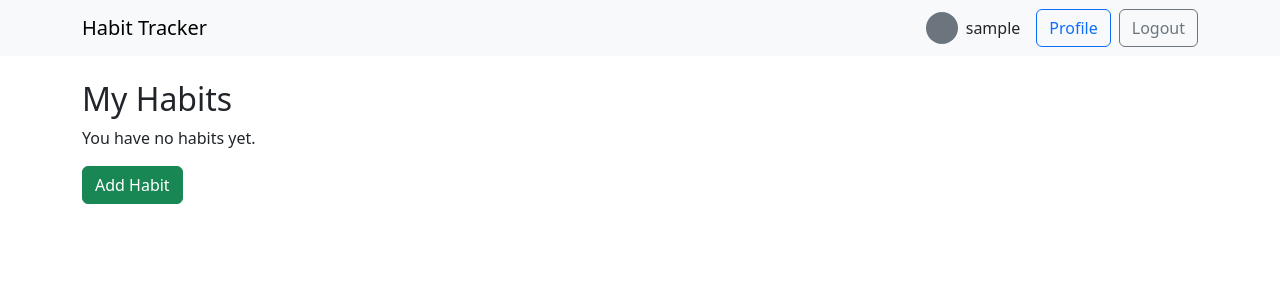
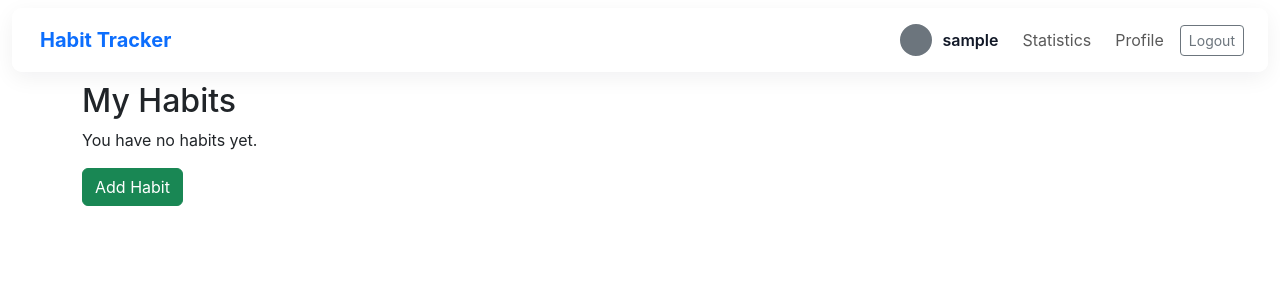
Before and after one commit to B1az1ng/habitTracker, a Django app: page / in a window 1280 px wide. Shown: the top 300 px of the page. Run offline with Django 5.2, Linux system fonts and the light colour scheme; the visitor is signed in with stand-in values (Sample User, id 1); data that the repository does not hold is empty.

Commit message:
Added statistics

```diff
--- a/habits/urls.py
+++ b/habits/urls.py
@@ -21,4 +21,7 @@ urlpatterns = [
     # Update habit
     path('habit/<int:pk>/inc/', views.increment_completion, name='habit-increment'),
     path('habit/<int:pk>/dec/', views.decrement_completion, name='habit-decrement'),
+
+    # Statistics
+    path('stats/', views.statistics, name='statistics'),
 ]
--- a/habits/views.py
+++ b/habits/views.py
@@ -1,4 +1,5 @@
-from datetime import date
+from datetime import date, timedelta
+import json
 
 from django.contrib import messages
 from django.contrib.auth.decorators import login_required
@@ -6,6 +7,7 @@ from django.shortcuts import render, redirect, get_object_or_404
 
 from .forms import UserRegisterForm, ProfileUpdateForm, HabitForm
 from .models import Habit, Completion
+
 
 
 def register(request):
@@ -156,3 +158,54 @@ def decrement_completion(request, pk):
     except Completion.DoesNotExist:
         pass
     return redirect('habit-list')
+
+@login_required
+def statistics(request):
+    """
+    Prepare per-habit counts for last 7 days plus totals,
+    and a JSON blob for Chart.js.
+    """
+    today = date.today()
+
+    labels = [(today - timedelta(days=i)).isoformat() for i in range(6, -1, -1)]
+
+    habits = Habit.objects.filter(user=request.user).order_by('created_at')
+
+    per_habit = []
+    totals = [0] * 7
+
+    for habit in habits:
+        counts = []
+        for i in range(6, -1, -1):
+            d = today - timedelta(days=i)
+            comp = Completion.objects.filter(habit=habit, date=d).first()
+            cnt = comp.count if comp else 0
+            counts.append(cnt)
+
+        totals = [t + c for t, c in zip(totals, counts)]
+
+        per_habit.append({
+            'id': habit.id,
+            'name': habit.name,
+            'counts': counts,
+            'goal': habit.daily_goal,
+            'total7': sum(counts),
+        })
+
+    totals_sum = sum(totals)
+
+    stats = {
+        'labels': labels,
+        'per_habit': [{ 'name': h['name'], 'counts': h['counts'] } for h in per_habit],
+        'totals': totals,
+    }
+    stats_json = json.dumps(stats)
+
+    context = {
+        'labels': labels,
+        'per_habit': per_habit,
+        'totals': totals,
+        'totals_sum': totals_sum,
+        'stats_json': stats_json,
+    }
+    return render(request, 'statistics.html', context)
--- a/templates/base.html
+++ b/templates/base.html
@@ -1,54 +1,143 @@
+{# templates/base.html #}
+{% load static %}
 <!DOCTYPE html>
 <html lang="en">
 <head>
-  <meta charset="UTF-8">
-  <title>Habit Tracker</title>
-  <link rel="stylesheet"
-        href="https://cdn.jsdelivr.net/npm/bootstrap@5.3.0/dist/css/bootstrap.min.css">
+  <meta charset="utf-8" />
+  <meta name="viewport" content="width=device-width,initial-scale=1" />
+  <title>{% block title %}Habit Tracker{% endblock %}</title>
+
+  <link href="https://cdn.jsdelivr.net/npm/bootstrap@5.3.0/dist/css/bootstrap.min.css" rel="stylesheet">
+
+  <style>
+    :root {
+      --nav-height: 64px;
+      --brand-color: #0d6efd;
+    }
+
+    body {
+      margin: 0;
+      font-family: -apple-system, BlinkMacSystemFont, "Segoe UI", Roboto, "Helvetica Neue", Arial;
+      -webkit-font-smoothing:antialiased;
+      -moz-osx-font-smoothing:grayscale;
+      padding-top: calc(var(--nav-height) + 12px);
+      background: #fff;
+    }
+
+    .navbar-float {
+      position: fixed;
+      top: 8px;
+      left: 12px;
+      right: 12px;
+      z-index: 1040;
+      height: var(--nav-height);
+      display: flex;
+      align-items: center;
+      background: rgba(255,255,255,0.96);
+      backdrop-filter: blur(6px);
+      border-radius: 10px;
+      padding: 0 .75rem;
+      box-shadow: 0 6px 22px rgba(10,20,40,0.06);
+    }
+
+    .navbar-float .navbar-brand { padding-left: 0.25rem; font-weight:700; color:var(--brand-color); }
+
+    .page-content { margin-top: 6px; padding-bottom: 48px; }
+
+    .nav-avatar {
+      width: 36px;
+      height: 36px;
+      object-fit: cover;
+      border-radius: 50%;
+      border: 2px solid #fff;
+      box-shadow: 0 2px 6px rgba(0,0,0,0.12);
+    }
+
+    .nav-username { font-weight: 600; color: #111827; }
+
+    .nav-link.active { color: var(--brand-color) !important; font-weight: 700; }
+
+    @media (max-width: 576px) {
+      .navbar-float { left: 6px; right: 6px; top: 6px; padding: .25rem .5rem; }
+      .nav-avatar { width: 30px; height: 30px; }
+      body { padding-top: calc(var(--nav-height) + 18px); }
+    }
+  </style>
+
+  {% block extra_head %}{% endblock %}
 </head>
 <body>
-<nav class="navbar navbar-expand-lg navbar-light bg-light mb-4">
-  <div class="container">
+  <nav class="navbar navbar-expand-lg navbar-light navbar-float" aria-label="Main navigation">
+    <div class="container-fluid">
       <a class="navbar-brand" href="{% url 'habit-list' %}">Habit Tracker</a>
 
-    <div class="d-flex align-items-center ms-auto">
+      <button class="navbar-toggler" type="button" data-bs-toggle="collapse" data-bs-target="#mainNavbar"
+              aria-controls="mainNavbar" aria-expanded="false" aria-label="Toggle navigation">
+        <span class="navbar-toggler-icon"></span>
+      </button>
+
+      <div class="collapse navbar-collapse" id="mainNavbar">
+        <ul class="navbar-nav me-auto">
+        </ul>
+
+        <ul class="navbar-nav ms-auto align-items-center">
           {% if user.is_authenticated %}
+            {% url 'statistics' as stats_url %}
+            {% url 'profile' as profile_url %}
+
+            <li class="nav-item d-flex align-items-center me-3">
               {% if user.profile.avatar %}
-          <img src="{{ user.profile.avatar.url }}"
-               alt="{{ user.username }}'s avatar"
-               width="32" height="32"
-               class="rounded-circle me-2">
+                <img src="{{ user.profile.avatar.url }}" alt="{{ user.username }} avatar" class="nav-avatar me-2">
               {% else %}
-          <div class="rounded-circle bg-secondary me-2"
-               style="width:32px; height:32px;"></div>
+                <div class="rounded-circle bg-secondary me-2" style="width:36px;height:36px;border:2px solid #fff;"></div>
               {% endif %}
-        <span class="me-3">{{ user.username }}</span>
-        <a class="btn btn-outline-primary me-2" href="{% url 'profile' %}">Profile</a>
+              <span class="nav-username d-none d-md-inline">{{ user.username }}</span>
+            </li>
+
+            <li class="nav-item me-2">
+              <a class="nav-link {% if request.path == stats_url %}active{% endif %}" href="{{ stats_url }}">Statistics</a>
+            </li>
+
+            <li class="nav-item me-2">
+              <a class="nav-link {% if request.path == profile_url %}active{% endif %}" href="{{ profile_url }}">Profile</a>
+            </li>
+
+            <li class="nav-item">
               <form action="{% url 'logout' %}" method="post" class="d-inline">
                 {% csrf_token %}
-        <button type="submit" class="btn btn-outline-secondary">Logout</button>
+                <button type="submit" class="btn btn-outline-secondary btn-sm">Logout</button>
               </form>
-
+            </li>
           {% else %}
-        <a class="btn btn-outline-success me-2" href="{% url 'login' %}">Login</a>
-        <a class="btn btn-outline-info" href="{% url 'register' %}">Register</a>
+            <li class="nav-item me-2">
+              <a class="btn btn-outline-success btn-sm" href="{% url 'login' %}">Login</a>
+            </li>
+            <li class="nav-item">
+              <a class="btn btn-outline-info btn-sm" href="{% url 'register' %}">Register</a>
+            </li>
           {% endif %}
+        </ul>
       </div>
     </div>
   </nav>
 
-<div class="container">
+  <main class="container page-content" role="main">
     {% if messages %}
+      <div class="mt-2">
         {% for m in messages %}
           <div class="alert alert-{{ m.tags }} alert-dismissible fade show" role="alert">
             {{ m }}
             <button type="button" class="btn-close" data-bs-dismiss="alert" aria-label="Close"></button>
           </div>
         {% endfor %}
+      </div>
     {% endif %}
+
     {% block content %}{% endblock %}
-</div>
+  </main>
 
   <script src="https://cdn.jsdelivr.net/npm/bootstrap@5.3.0/dist/js/bootstrap.bundle.min.js"></script>
+
+  {% block extra_js %}{% endblock %}
 </body>
 </html>
```
Also changed, not shown: templates/statistics.html (added, +106 -0 lines). Lines whose indentation alone changed are shown as unchanged.
